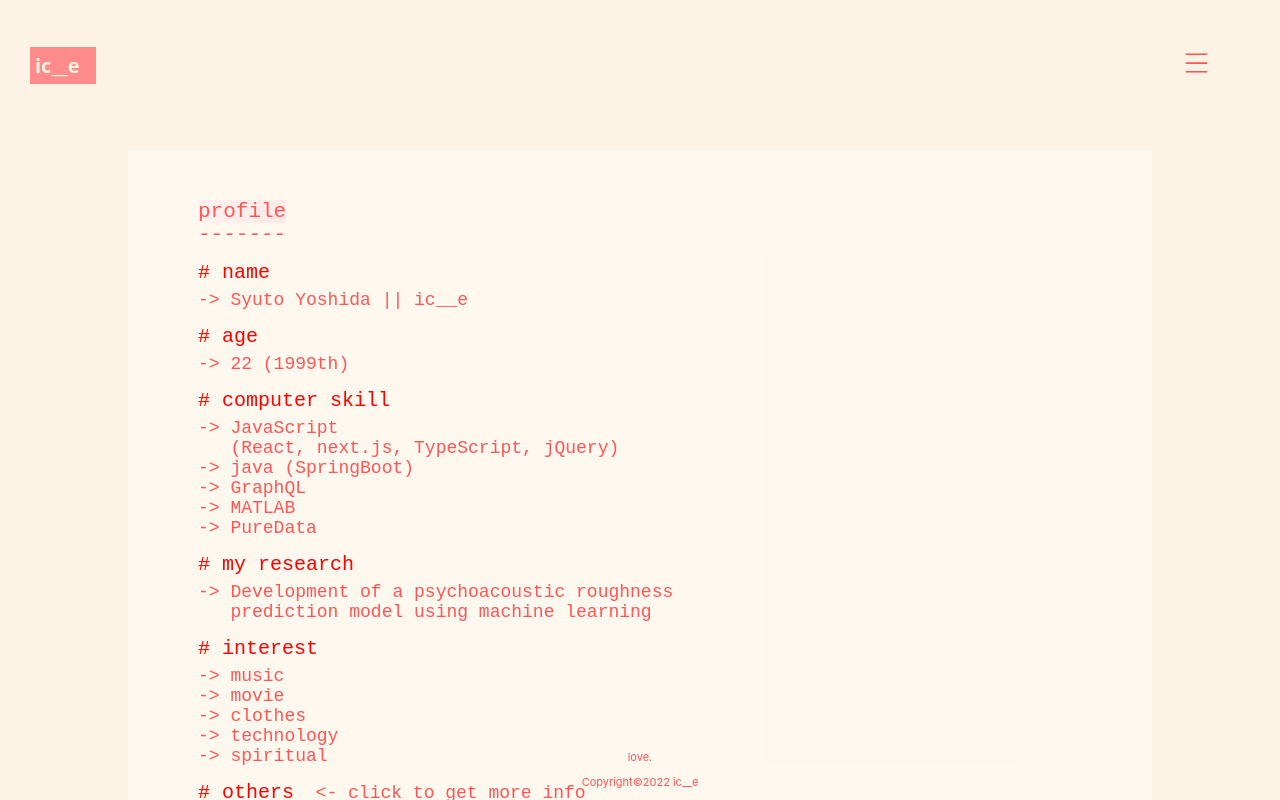
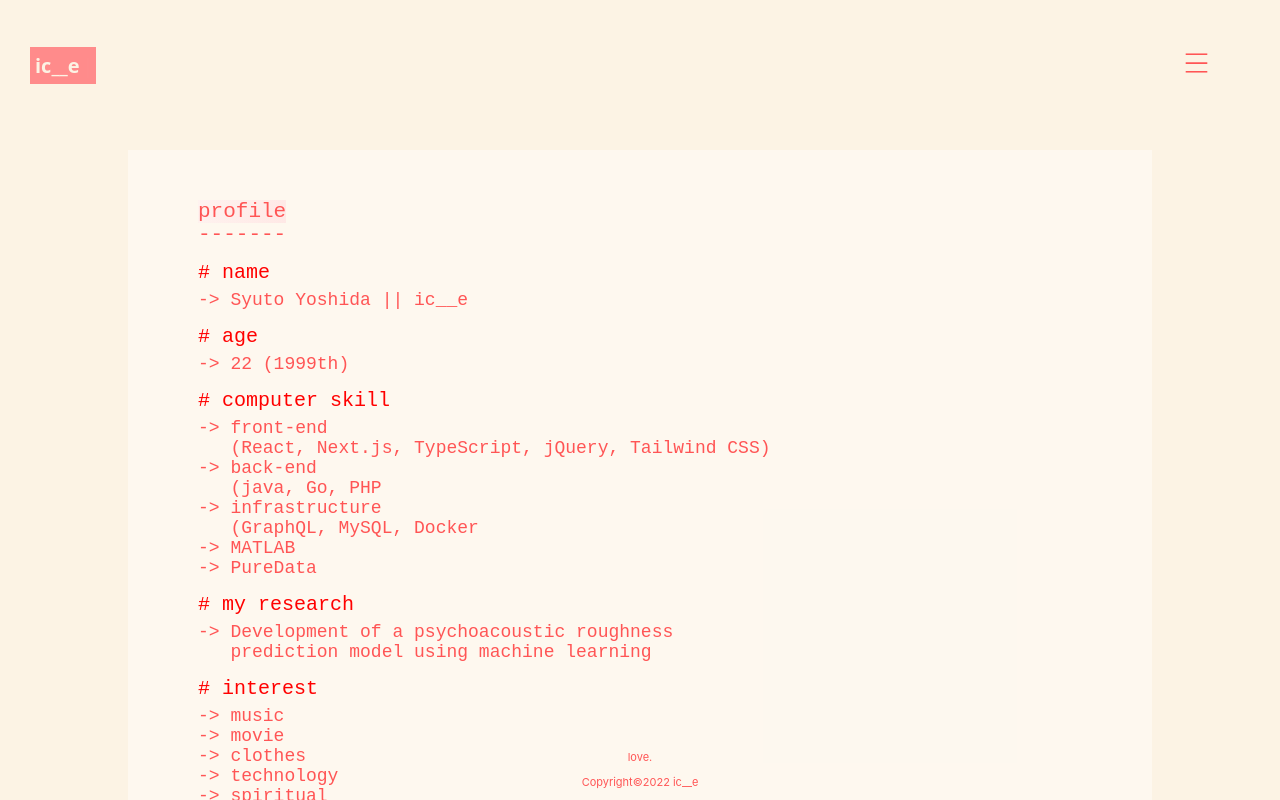
Before and after one commit to eyescreamm/ice-portal, a React (Create React App) app: page /profile in a window 1280 px wide. Built offline with nearby package versions, Linux system fonts and the light colour scheme; the HTML template or start-up script is replaced by a standard one.

Commit message:
update: profile

```diff
--- a/src/components/Profile.tsx
+++ b/src/components/Profile.tsx
@@ -29,14 +29,18 @@ const Profile = () => {
         <Shuffle className={'prof-item'} text={'# age'} />
         <Shuffle text={'-> ' + getAge() + ' (1999th)'} />
         <Shuffle className={'prof-item'} text={'# computer skill'} />
-        <Shuffle text={'-> JavaScript'} />
+        <Shuffle text={'-> front-end'} />
         <span>&nbsp;&nbsp;&nbsp;</span>
         <Shuffle
-          text={'(React, next.js, TypeScript, jQuery)'}
+          text={'(React, Next.js, TypeScript, jQuery, Tailwind CSS)'}
           newLine={false}
         />
-        <Shuffle text={'-> java (SpringBoot)'} />
-        <Shuffle text={'-> GraphQL'} />
+        <Shuffle text={'-> back-end'} />
+        <span>&nbsp;&nbsp;&nbsp;</span>
+        <Shuffle text={'(java, Go, PHP'} newLine={false} />
+        <Shuffle text={'-> infrastructure'} />
+        <span>&nbsp;&nbsp;&nbsp;</span>
+        <Shuffle text={'(GraphQL, MySQL, Docker'} newLine={false} />
         <Shuffle text={'-> MATLAB'} />
         <Shuffle text={'-> PureData'} />
         <Shuffle className={'prof-item'} text={'# my research'} />
```
